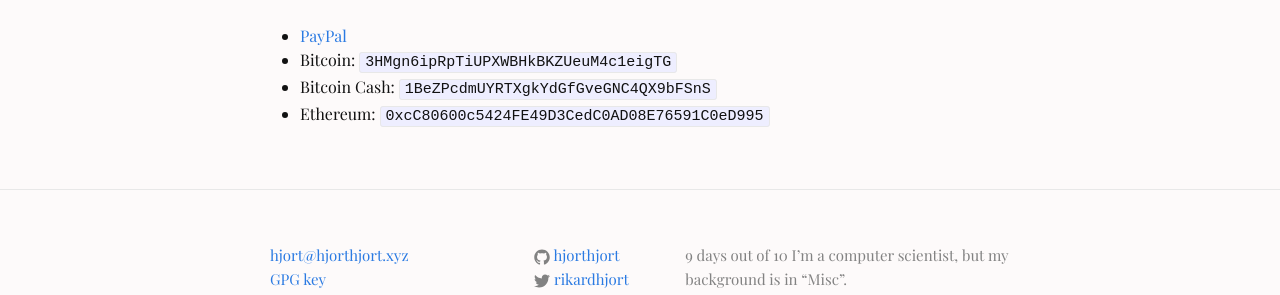
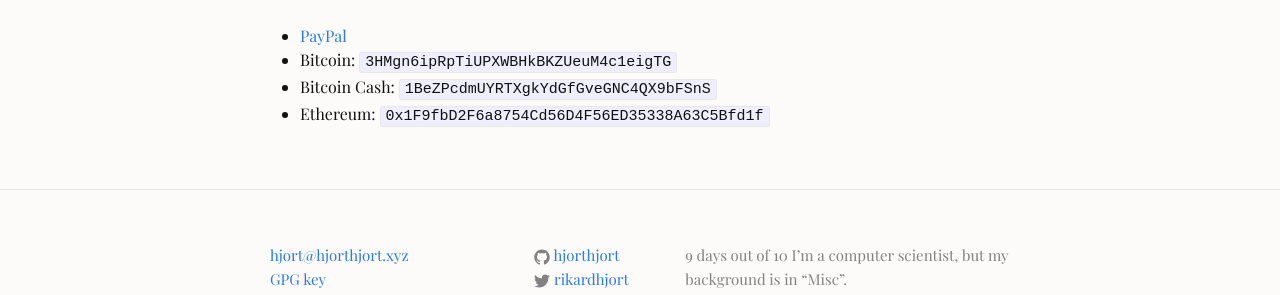
Before and after one commit to hjorthjort/hjorthjort.github.io, a Jekyll site: the page built from donate.md, in a window 1280 px wide. Shown: the part 140-435 px from the top of the page. Built offline with Jekyll 4.4.1, drawn with Linux system fonts in a browser that asks for light colours.

Commit message:
New eth tip jar

```diff
--- a/donate.md
+++ b/donate.md
@@ -7,4 +7,4 @@
 * [PayPal](https://paypal.me/hjorthjort/30){:target="_blank"}
 * Bitcoin: `3HMgn6ipRpTiUPXWBHkBKZUeuM4c1eigTG`
 * Bitcoin Cash: `1BeZPcdmUYRTXgkYdGfGveGNC4QX9bFSnS`
-* Ethereum: `0xcC80600c5424FE49D3CedC0AD08E76591C0eD995`
+* Ethereum: `0x1F9fbD2F6a8754Cd56D4F56ED35338A63C5Bfd1f`
```
